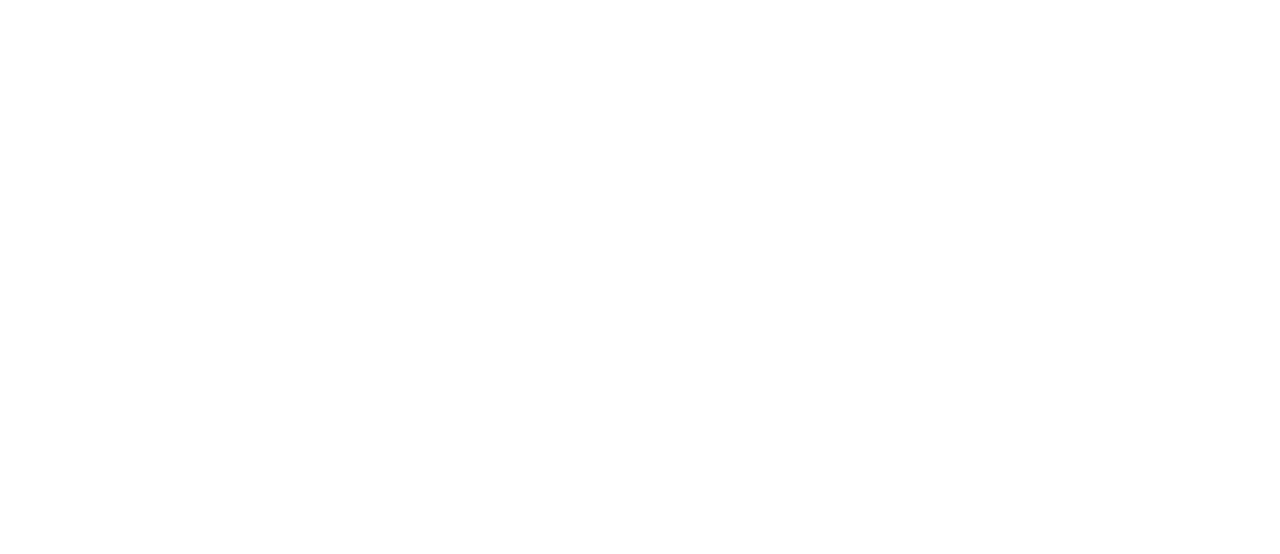
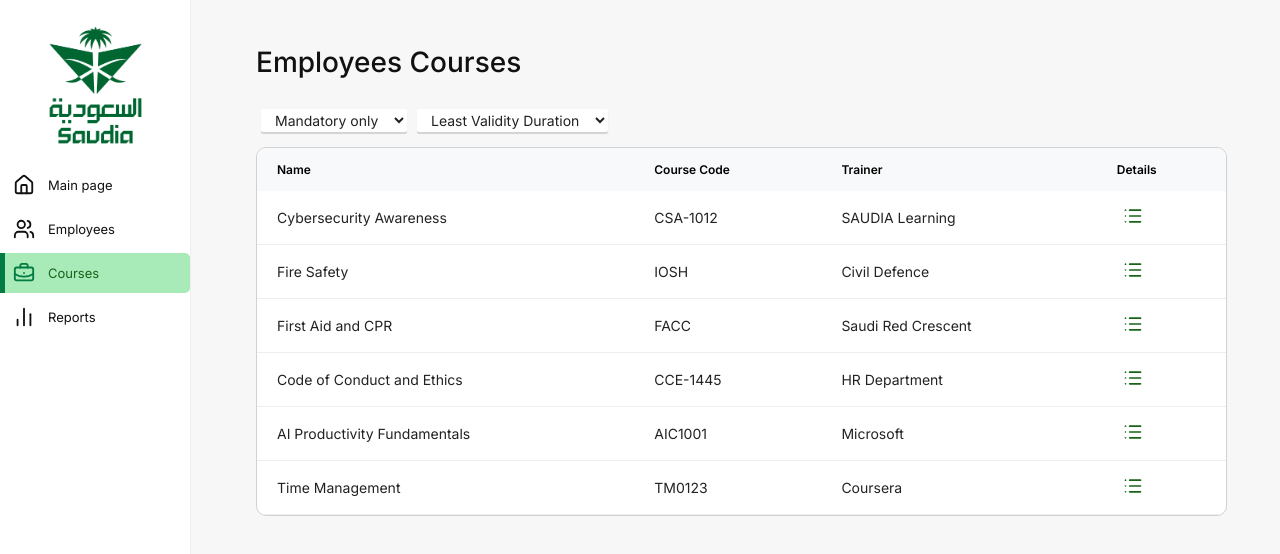
Before and after one commit to 13-1550/SASQ_SaTr, a React (Vite) app in the folder SaSQ/: page /manager/courses in a window 1280 px wide. Before the commit this address had no page. Shown: the top 554 px of the page. Built offline with nearby package versions, Linux system fonts and the light colour scheme.

Commit message:
Manager courses page

```diff
--- a/SaSQ/src/App.jsx
+++ b/SaSQ/src/App.jsx
@@ -2,6 +2,7 @@
 
 import ManagerMain from "./Pages/Manager/MMainPage";
 import ManagerReports from "./Pages/Manager/ManagerReports";
+import ManagerCourses from "./Pages/Manager/ManagerCourses";
 
 function App() {
     return (
@@ -23,6 +24,10 @@
                     element={<ManagerReports />}
                 />
 
+                <Route
+                path="/manager/courses"
+                element={<ManagerCourses />}
+                />
             </Routes>
         </BrowserRouter>
     );
--- a/SaSQ/src/Components/Common/Table/Table.jsx
+++ b/SaSQ/src/Components/Common/Table/Table.jsx
@@ -1,6 +1,12 @@
 import React from "react";
 
-const Table = ({ headers = [], data = [], className = "" }) => {
+const Table = ({
+    headers = [],
+    data = [],
+    fields = [],
+    className = "",
+    actions
+}) => {
     return (
         <div className={`table-container ${className}`}>
             <table className="table">
@@ -12,18 +18,31 @@
                                 {header}
                             </th>
                         ))}
+            {actions && <th>Details</th>}
                     </tr>
                 </thead>
 
                 <tbody>
                     {data.length > 0 ? (
                         data.map((row, rowIndex) => (
-                            <tr key={rowIndex}>
-                                {Object.values(row).map((cell, cellIndex) => (
+                            <tr
+                                key={rowIndex}
+                                onClick={() => onRowClick?.(row)}
+                            >
+                                {fields.map((field, cellIndex) => (
                                     <td key={cellIndex}>
-                                        {cell}
+                                        {Array.isArray(row[field])
+                                            ? row[field].join(", ")
+                                            : row[field]}
                                     </td>
                                 ))}
+
+                                {actions && (
+                    <td>
+                        {actions(row)}
+                    </td>
+                )}
+
                             </tr>
                         ))
                     ) : (
--- a/SaSQ/src/Pages/Manager/ManagerCourses.jsx
+++ b/SaSQ/src/Pages/Manager/ManagerCourses.jsx
@@ -0,0 +1,141 @@
+import { useState } from "react";
+import Sidebar from "../../Components/Common/Sidebar/Sidebar";
+import Button from "../../Components/Common/Button/Button";
+import Input from "../../Components/Common/Input/Input";
+import Modal from "../../Components/Common/Modal/Modal";
+import Table from "../../Components/Common/Table/Table";
+import {List} from "lucide-react";
+function ManagerCourses(){
+
+    const [selectedCourse, setSelectedCourse] = useState(null);
+
+        const headers = [
+            "Name",
+            "Course Code",
+            "Trainer",
+
+        ];
+        const fields =[
+            "Course_name",
+            "Course_code",
+            "Trainer"
+        ];
+        const dataCT = [
+            {
+            Course_name: "Cybersecurity Awareness",
+            Course_code:"CSA-1012",
+            Trainer:"SAUDIA Learning",
+            Validity: "Permenant",
+            Mandatory:["All Employees"]
+            },
+            {
+            Course_name: "Fire Safety",
+            Course_code:"IOSH",
+            Trainer:"Civil Defence",
+            Validity: "Permenant",
+            Mandatory:["All Employees"]
+            },
+            {
+            Course_name: "First Aid and CPR",
+            Course_code:"FACC",
+            Trainer:"Saudi Red Crescent",
+            Validity: 2,
+            Mandatory: ["None"]
+            },
+            {
+            Course_name: "Code of Conduct and Ethics",
+            Course_code:"CCE-1445",
+            Trainer:"HR Department",
+            Validity: 3,
+            Mandatory:["Human resources Departments"]
+            },
+            {
+            Course_name: "AI Productivity Fundamentals",
+            Course_code:"AIC1001",
+            Trainer:"Microsoft",
+            Validity: "Permanent",
+            Mandatory:["IT Departments"]
+            },
+            {
+            Course_name: "Time Management",
+            Course_code:"TM0123",
+            Trainer:"Coursera",
+            Validity: "Permanent",
+            Mandatory:["None"]
+            },
+        ];
+
+    return (
+        <div className="ManagerCourses">
+            <Sidebar
+            role="manager"
+            />
+
+            <main className="MCourses-content">
+            <h1>Employees Courses</h1>
+            <div className="CoursesFilters">
+                <select>
+                    <option>Mandatory only</option>
+                </select>
+            <select>
+                <option>Least Validity Duration</option>
+                <option>Mandatory first</option>
+                <option>Most Validity Duration</option>
+
+            </select>
+                <Table
+                headers={headers}
+    fields={fields}
+    data={dataCT}
+    actions={(row) => (
+        <button
+            className="details-button"
+            onClick={() => setSelectedCourse(row)}
+        >
+            <List size={20} />
+        </button>
+    )}
+                />
+
+
+            </div>
+
+            </main>
+
+            {selectedCourse && (
+                <Modal
+                    onClose={() => setSelectedCourse(null)}
+                >
+                    <h2>{selectedCourse.Course_name}</h2>
+
+                    <p>
+                        <strong>Course Code:</strong>{" "}
+                        {selectedCourse.Course_code}
+                    </p>
+
+                    <p>
+                        <strong>Trainer:</strong>{" "}
+                        {selectedCourse.Trainer}
+                    </p>
+
+                    <p>
+                        <strong>Validity:</strong>{" "}
+                        {selectedCourse.Validity}
+                    </p>
+
+                    <p>
+                        <strong>Mandatory For:</strong>{" "}
+                        {selectedCourse.Mandatory.join(", ")}
+                    </p>
+                </Modal>
+            )}
+
+        </div>
+
+
+    );
+
+
+}
+
+export default ManagerCourses;
--- a/SaSQ/src/Styles/global.css
+++ b/SaSQ/src/Styles/global.css
@@ -965,3 +965,91 @@
     font-size: 10px;
     margin: 0;
 }
+
+/*\Manager courses*/
+.ManagerCourses{
+    display: flex;
+    width: 100%;
+    min-height: 100vh;
+    background: var(--background);
+    overflow-x: hidden;
+    gap:10px;
+
+}
+
+.ManagerCourses .CoursesFilters select{
+    gap:15px;
+    display: inline;
+    margin: 5px;
+    margin-bottom: 15px;
+    padding: 2px 12px 2px 10px;
+    border: none;
+    border-radius: 10px;
+    background-color: white;
+    box-shadow: 0 2px 1px rgba(0, 0, 0, 0.15);
+    font-size: 14px;
+    color: #222;
+    outline: none;
+    cursor: pointer;border-radius: 2px;
+
+
+}
+
+.ManagerCourses {
+    display: flex;
+    min-height: 100vh;
+    background: #f7f7f7;
+}
+
+.MCourses-content {
+    flex: 1;
+    padding: 45px 55px;
+}
+
+.MCourses-content h1 {
+    margin: 0 0 25px 0;
+    font-size: 28px;
+    font-weight: 500;
+    color: #111;
+}
+
+/* FILTERS */
+
+.CoursesFilters {
+    width: 100%;
+}
+
+.course-filter-row {
+    display: flex;
+    align-items: center;
+    gap: 16px;
+    margin-bottom: 25px;
+}
+
+.course-filter-row select {
+    width: 165px;
+    height: 38px;
+
+    padding: 0 12px;
+
+    background: white;
+    border: none;
+    border-radius: 9px;
+
+    box-shadow: 0 2px 6px rgba(0, 0, 0, 0.12);
+
+    font-size: 14px;
+    color: #777;
+
+    cursor: pointer;
+}
+
+.course-filter-row select:focus {
+    outline: none;
+}
+
+.details-button{
+    border:none;
+    background: none;
+    color: var(--primary-green);
+}
```
